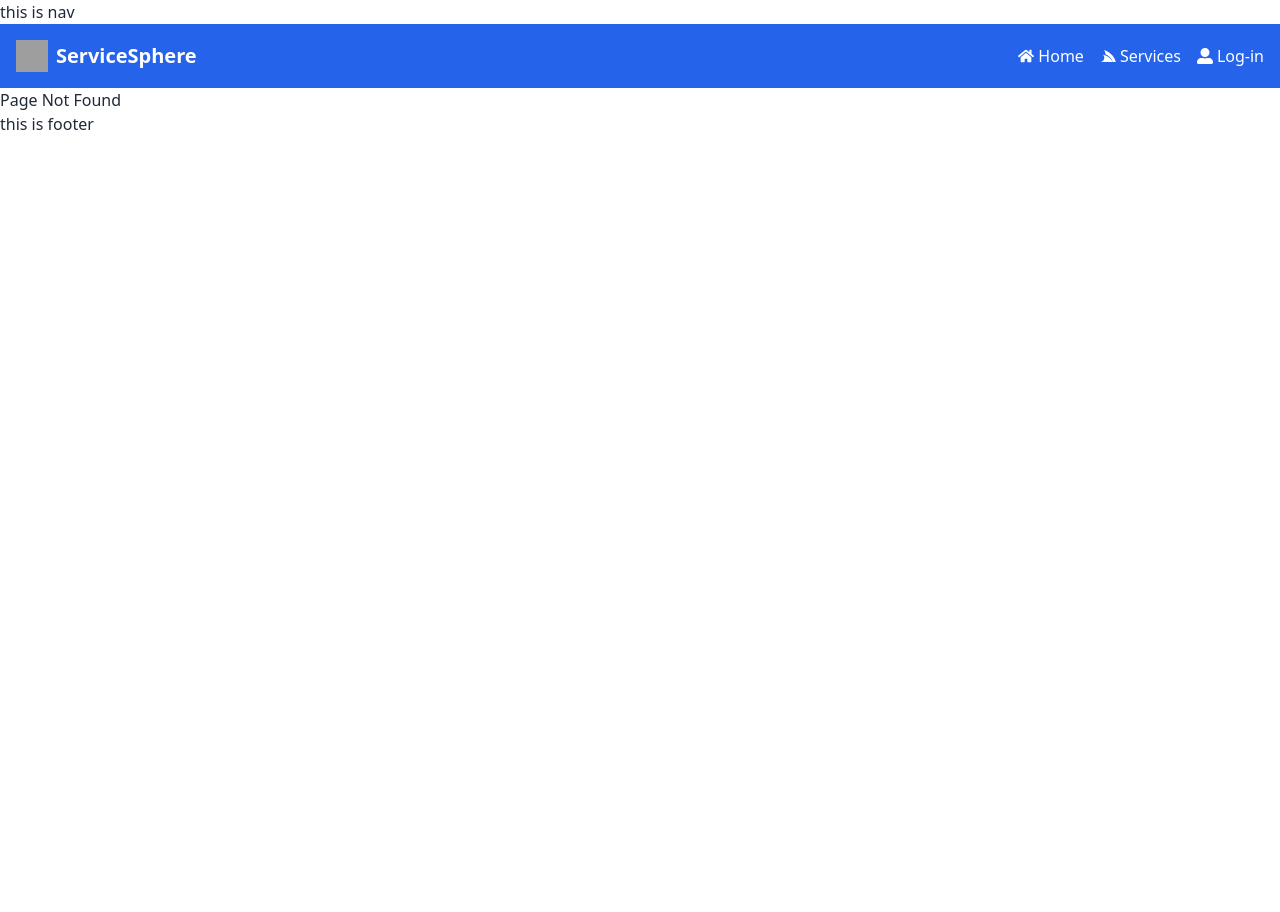
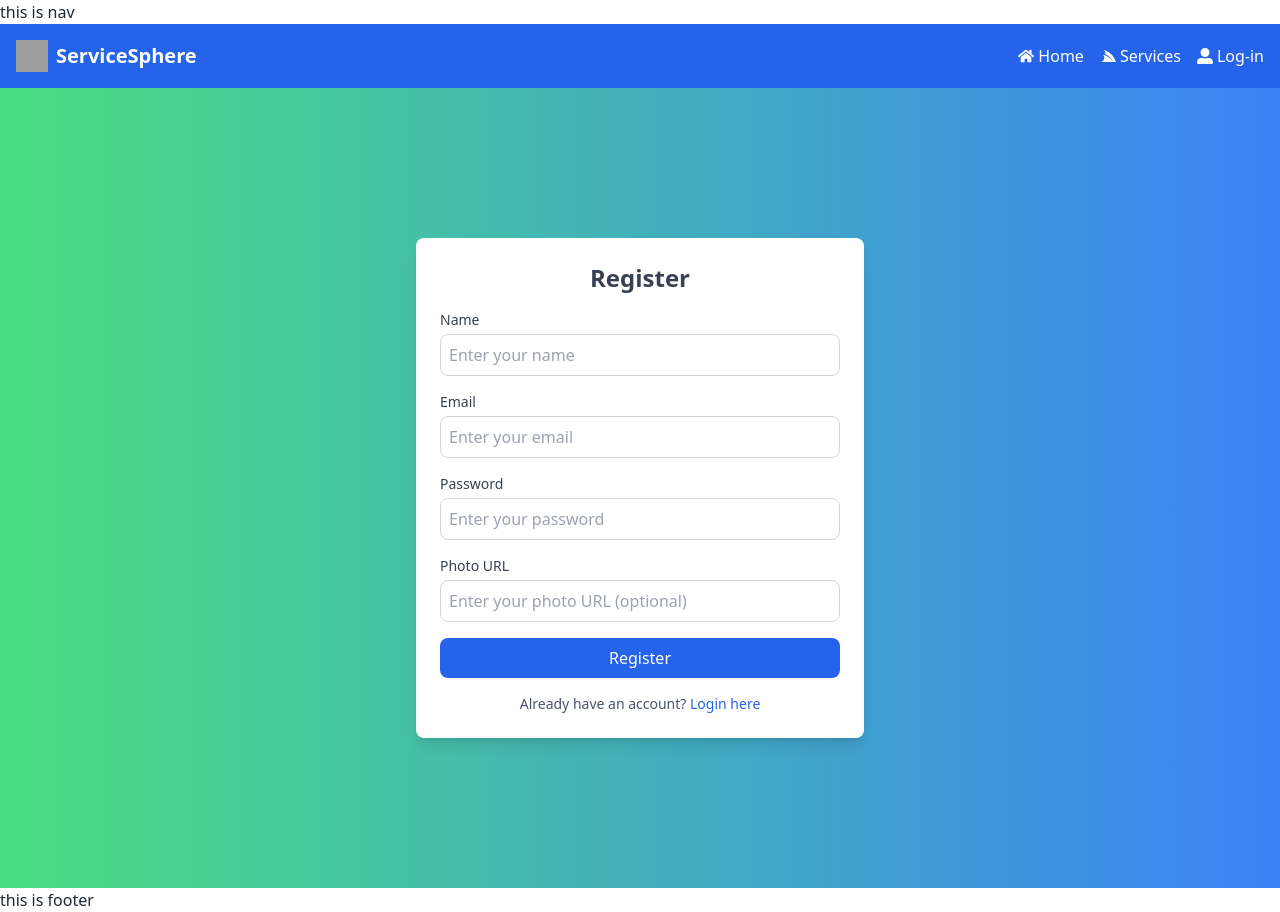
Before and after one commit to rimasultana/ServiceSphere, a React (Vite) app: page /register in a window 1280 px wide. Before the commit this address had no page. Before the commit the page ends 800 px from the top, so only its background shows below. Built offline with nearby package versions, Linux system fonts and the light colour scheme; grey boxes are pictures that could not be loaded.

Commit message:
login and register page desing

```diff
--- a/src/components/Navbar.jsx
+++ b/src/components/Navbar.jsx
@@ -1,3 +1,4 @@
+/* eslint-disable react/prop-types */
 import { useState } from "react";
 import { Link } from "react-router";
 import {
--- a/src/pages/Login.jsx
+++ b/src/pages/Login.jsx
@@ -1,5 +1,90 @@
-const Login = () => {
-  return <div>Login</div>;
+import { useState } from "react";
+import { Link } from "react-router";
+import { FaGoogle } from "react-icons/fa";
+
+const Login = ({ onLogin, onGoogleSignIn }) => {
+  const [email, setEmail] = useState("");
+  const [password, setPassword] = useState("");
+  const [error, setError] = useState("");
+
+  const handleLogin = (e) => {
+    e.preventDefault();
+    if (!email || !password) {
+      setError("Email and Password are required");
+      return;
+    }
+    setError("");
+    onLogin(email, password);
+  };
+
+  return (
+    <div className="min-h-screen flex items-center justify-center bg-gray-100">
+      <div className="bg-white shadow-lg rounded-lg p-6 w-full max-w-md">
+        <h1 className="text-2xl font-bold text-center text-gray-700 mb-4">
+          Login
+        </h1>
+
+        {error && <p className="text-red-500 text-sm mb-4">{error}</p>}
+
+        <form onSubmit={handleLogin} className="space-y-4">
+          <div>
+            <label className="block text-sm font-medium text-gray-700">
+              Email
+            </label>
+            <input
+              type="email"
+              value={email}
+              onChange={(e) => setEmail(e.target.value)}
+              className="mt-1 w-full border border-gray-300 rounded-lg p-2 focus:ring focus:ring-indigo-300"
+              placeholder="Enter your email"
+              required
+            />
+          </div>
+
+          <div>
+            <label className="block text-sm font-medium text-gray-700">
+              Password
+            </label>
+            <input
+              type="password"
+              value={password}
+              onChange={(e) => setPassword(e.target.value)}
+              className="mt-1 w-full border border-gray-300 rounded-lg p-2 focus:ring focus:ring-indigo-300"
+              placeholder="Enter your password"
+              required
+            />
+          </div>
+
+          <button
+            type="submit"
+            className="w-full bg-indigo-600 text-white py-2 rounded-lg hover:bg-indigo-700 focus:ring focus:ring-indigo-300"
+          >
+            Login
+          </button>
+        </form>
+
+        <div className="flex items-center justify-between mt-6">
+          <span className="block w-full h-px bg-gray-300"></span>
+          <span className="px-3 text-sm text-gray-500">OR</span>
+          <span className="block w-full h-px bg-gray-300"></span>
+        </div>
+
+        <button
+          onClick={onGoogleSignIn}
+          className="w-full mt-4 bg-red-500 text-white py-2 rounded-lg flex items-center justify-center hover:bg-red-600 focus:ring focus:ring-red-300"
+        >
+          <FaGoogle className="mr-2" /> Sign in with Google
+        </button>
+
+        <p className="text-sm text-center text-gray-600 mt-4">
+          Don't have an account?{" "}
+          <Link to="/register" className="text-indigo-600 hover:underline">
+            Register here
+          </Link>
+        </p>
+      </div>
+    </div>
+  );
 };
 
 export default Login;
--- /dev/null
+++ b/src/pages/Register.jsx
@@ -0,0 +1,105 @@
+import { useState } from "react";
+import { Link } from "react-router";
+
+const Register = ({ onRegister }) => {
+  const [name, setName] = useState("");
+  const [email, setEmail] = useState("");
+  const [password, setPassword] = useState("");
+  const [photoURL, setPhotoURL] = useState("");
+  const [error, setError] = useState("");
+
+  const handleRegister = (e) => {
+    e.preventDefault();
+    if (!name || !email || !password) {
+      setError("All fields are required");
+      return;
+    }
+    setError("");
+    onRegister({ name, email, password, photoURL });
+  };
+
+  return (
+    <div className="min-h-screen flex items-center justify-center bg-gradient-to-r from-green-400 to-blue-500">
+      <div className="bg-white shadow-lg rounded-lg p-6 w-full max-w-md">
+        <h1 className="text-2xl font-bold text-center text-gray-700 mb-4">
+          Register
+        </h1>
+
+        {error && <p className="text-red-500 text-sm mb-4">{error}</p>}
+
+        <form onSubmit={handleRegister} className="space-y-4">
+          <div>
+            <label className="block text-sm font-medium text-gray-700">
+              Name
+            </label>
+            <input
+              type="text"
+              value={name}
+              onChange={(e) => setName(e.target.value)}
+              className="mt-1 w-full border border-gray-300 rounded-lg p-2 focus:ring focus:ring-blue-300"
+              placeholder="Enter your name"
+              required
+            />
+          </div>
+
+          <div>
+            <label className="block text-sm font-medium text-gray-700">
+              Email
+            </label>
+            <input
+              type="email"
+              value={email}
+              onChange={(e) => setEmail(e.target.value)}
+              className="mt-1 w-full border border-gray-300 rounded-lg p-2 focus:ring focus:ring-blue-300"
+              placeholder="Enter your email"
+              required
+            />
+          </div>
+
+          <div>
+            <label className="block text-sm font-medium text-gray-700">
+              Password
+            </label>
+            <input
+              type="password"
+              value={password}
+              onChange={(e) => setPassword(e.target.value)}
+              className="mt-1 w-full border border-gray-300 rounded-lg p-2 focus:ring focus:ring-blue-300"
+              placeholder="Enter your password"
+              required
+            />
+          </div>
+
+          <div>
+            <label className="block text-sm font-medium text-gray-700">
+              Photo URL
+            </label>
+            <input
+              type="url"
+              value={photoURL}
+              onChange={(e) => setPhotoURL(e.target.value)}
+              className="mt-1 w-full border border-gray-300 rounded-lg p-2 focus:ring focus:ring-blue-300"
+              placeholder="Enter your photo URL (optional)"
+            />
+          </div>
+
+          <button
+            type="submit"
+            className="w-full bg-blue-600 text-white py-2 rounded-lg hover:bg-blue-700 focus:ring focus:ring-blue-300"
+          >
+            Register
+          </button>
+        </form>
+
+        <p className="text-sm text-center text-gray-600 mt-4">
+          Already have an account?{" "}
+          <Link to="/login" className="text-blue-600 hover:underline">
+            Login here
+          </Link>
+        </p>
+      </div>
+    </div>
+  );
+};
+
+export default Register;
--- a/src/routes/routes.jsx
+++ b/src/routes/routes.jsx
@@ -7,6 +7,7 @@ import ManageService from "../pages/ManageService";
 import BookedServices from "../pages/BookedServices";
 import ServiceToDo from "../pages/ServiceToDo";
 import Login from "../pages/Login";
+import Register from "../pages/Register";
 
 const router = createBrowserRouter([
   {
@@ -21,6 +22,7 @@ const router = createBrowserRouter([
       { path: "dashboard/booked-services", element: <BookedServices /> },
       { path: "dashboard/service-to-do", element: <ServiceToDo /> },
       { path: "login", element: <Login /> },
+      { path: "register", element: <Register /> },
       { path: "*", element: <h1>Page Not Found</h1> },
     ],
   },
```
